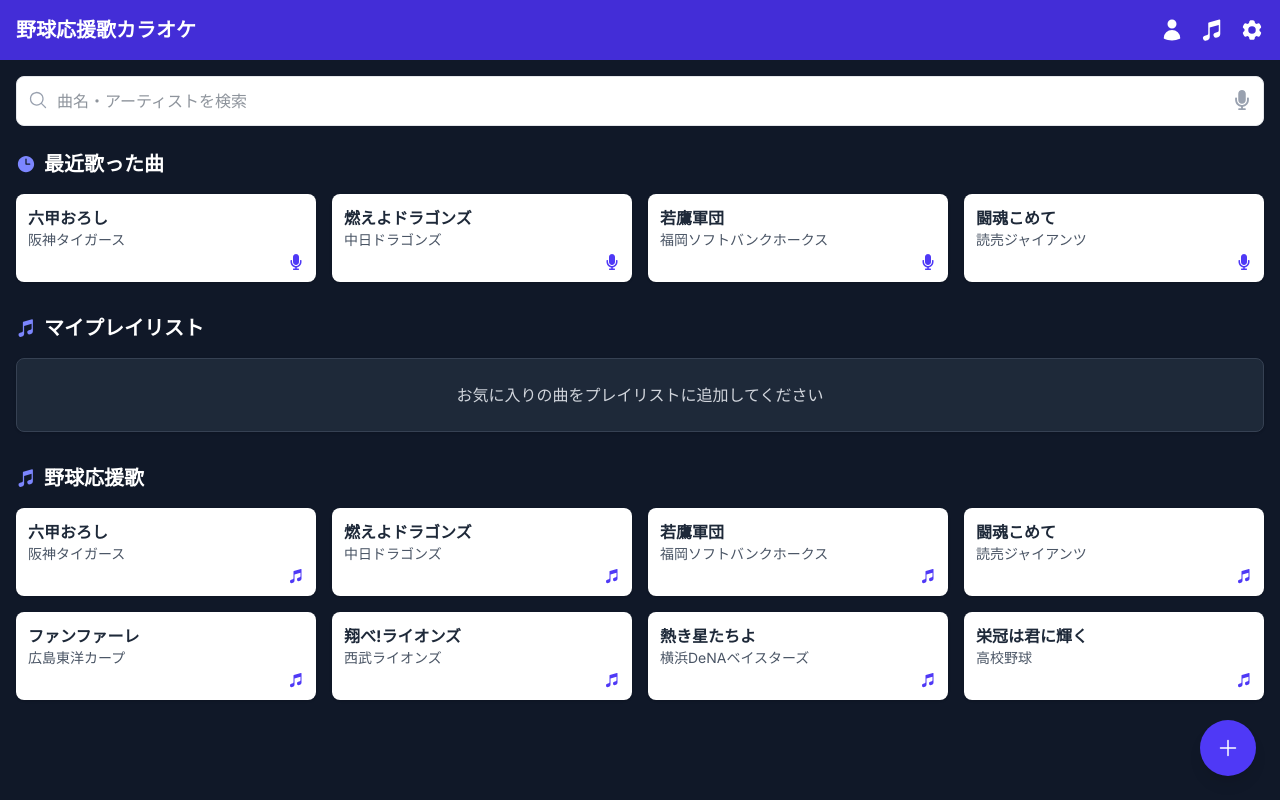
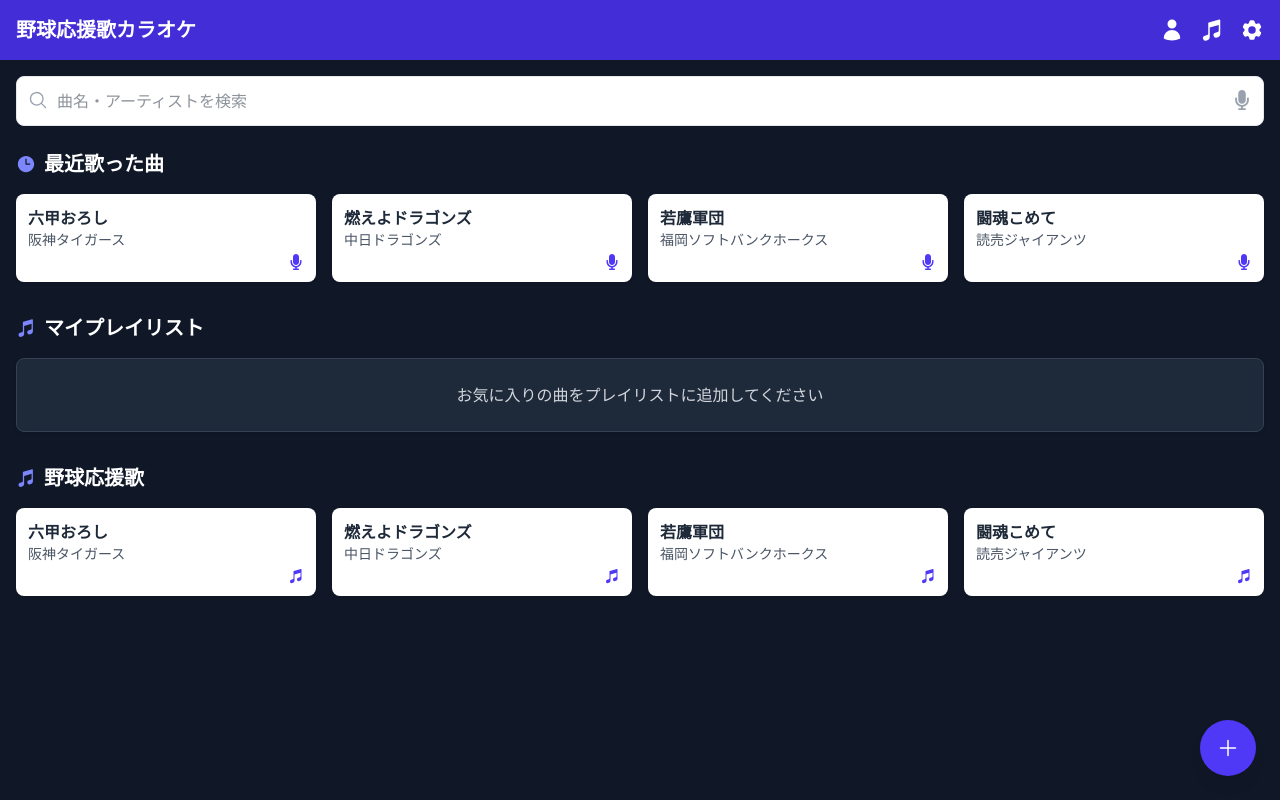
Before and after one commit to k-arikawa0312/BaseballSong-app, a Next.js app: page /top in a window 1280 px wide. Built offline with nearby package versions, Linux system fonts and the light colour scheme.

Commit message:
コンポーネント分割

```diff
--- a/src/app/top/page.tsx
+++ b/src/app/top/page.tsx
@@ -1,10 +1,31 @@
+"use client"
+
+import { useState } from 'react'
 import TopPage from '../../components/topPage'
 
+const dummySongs = [
+  { id: 1, title: "六甲おろし", team: "阪神タイガース" },
+  { id: 2, title: "燃えよドラゴンズ", team: "中日ドラゴンズ" },
+  { id: 3, title: "若鷹軍団", team: "福岡ソフトバンクホークス" },
+  { id: 4, title: "闘魂こめて", team: "読売ジャイアンツ" },
+  { id: 5, title: "ファンファーレ", team: "広島東洋カープ" },
+  { id: 6, title: "翔べ!ライオンズ", team: "埼玉西武ライオンズ" },
+  { id: 7, title: "熱き星たちよ", team: "横浜DeNAベイスターズ" },
+  { id: 8, title: "栄冠は君に輝く", team: "高校野球" },
+]
+
 const top = () => {
+  const [songs, setSongs] = useState(dummySongs)
+
+  const handleAddSong = (newSong: { title: string; team: string; midiFile: File | null }) => {
+    const newId = songs.length + 1
+    setSongs([...songs, { id: newId, title: newSong.title, team: newSong.team }])
+  }
+
   return (
     <div>
-      <TopPage/>
-  </div>
+      <TopPage songs={songs} onAddSong={handleAddSong}/>
+    </div>
   )
 }
 
--- a/src/components/topPage.tsx
+++ b/src/components/topPage.tsx
@@ -1,39 +1,41 @@
-"use client";
+"use client"
 
-import { useState } from "react";
-import Link from "next/link";
-import {
-  HiMagnifyingGlass,
-  HiClock,
-  HiMusicalNote,
-  HiUser,
-  HiCog6Tooth,
-  HiPlus,
-} from "react-icons/hi2";
-import { FaMicrophone } from "react-icons/fa";
+import { useState } from "react"
+import Link from "next/link"
+import { HiMagnifyingGlass, HiClock, HiMusicalNote, HiUser, HiCog6Tooth, HiPlus } from "react-icons/hi2"
+import { FaMicrophone } from "react-icons/fa"
+import AddSongModal from "@/components/addSongModal"
 
-export default function TopPage() {
-  const [searchTerm, setSearchTerm] = useState("");
+interface Song {
+  id: number;
+  title: string;
+  team: string;
+}
 
-  // サンプルデータ - 最近歌った曲
-  const recentSongs = [
-    { id: 1, title: "六甲おろし", team: "阪神タイガース" },
-    { id: 2, title: "燃えよドラゴンズ", team: "中日ドラゴンズ" },
-    { id: 3, title: "若鷹軍団", team: "福岡ソフトバンクホークス" },
-    { id: 4, title: "闘魂こめて", team: "読売ジャイアンツ" },
-  ];
+interface TopPageProps {
+  songs: Song[];
+  onAddSong: (newSong: { title: string; team: string; midiFile: File | null }) => void;
+}
 
-  // サンプルデータ - 野球応援歌
-  const cheeringSongs = [
-    { id: 1, title: "六甲おろし", team: "阪神タイガース" },
-    { id: 2, title: "燃えよドラゴンズ", team: "中日ドラゴンズ" },
-    { id: 3, title: "若鷹軍団", team: "福岡ソフトバンクホークス" },
-    { id: 4, title: "闘魂こめて", team: "読売ジャイアンツ" },
-    { id: 5, title: "ファンファーレ", team: "広島東洋カープ" },
-    { id: 6, title: "翔べ!ライオンズ", team: "西武ライオンズ" },
-    { id: 7, title: "熱き星たちよ", team: "横浜DeNAベイスターズ" },
-    { id: 8, title: "栄冠は君に輝く", team: "高校野球" },
-  ];
+export default function TopPage({ songs, onAddSong }: TopPageProps) {
+  const [searchTerm, setSearchTerm] = useState("")
+  const [isAddModalOpen, setIsAddModalOpen] = useState(false)
+
+  // 最近歌った曲（最初の4曲を表示）
+  const recentSongs = songs.slice(0, 4)
+
+  // 応援歌（最初の4曲を表示）
+  const cheeringSongs = songs.slice(0, 4)
+
+  const handleAddSong = (newSong: { title: string; team: string; midiFile: File | null }) => {
+    onAddSong(newSong)
+
+    console.log("Added new song:", {
+      title: newSong.title,
+      team: newSong.team,
+      midiFile: newSong.midiFile ? newSong.midiFile.name : "No file",
+    })
+  }
 
   return (
     <div className="min-h-screen flex flex-col bg-gray-900">
@@ -100,9 +102,7 @@
             <h2 className="text-xl font-bold text-white">マイプレイリスト</h2>
           </div>
           <div className="bg-gray-800 rounded-lg p-6 text-center shadow-sm border border-gray-700">
-            <p className="text-gray-300">
-              お気に入りの曲をプレイリストに追加してください
-            </p>
+            <p className="text-gray-300">お気に入りの曲をプレイリストに追加してください</p>
           </div>
         </div>
 
@@ -116,7 +116,7 @@
             {cheeringSongs.map((song) => (
               <Link
                 href={`/sing/${song.id}`}
-                key={`cheering-${song.id}`}
+                key={`sing-${song.id}`}
                 className="bg-white rounded-lg overflow-hidden shadow-sm"
               >
                 <div className="p-3">
@@ -134,10 +134,16 @@
 
       {/* 追加ボタン */}
       <div className="fixed bottom-6 right-6">
-        <button className="w-14 h-14 rounded-full bg-indigo-600 text-white flex items-center justify-center shadow-lg">
+        <button
+          onClick={() => setIsAddModalOpen(true)}
+          className="w-14 h-14 rounded-full bg-indigo-600 text-white flex items-center justify-center shadow-lg"
+        >
           <HiPlus className="h-6 w-6" />
         </button>
       </div>
+
+      {/* 曲追加モーダル */}
+      <AddSongModal isOpen={isAddModalOpen} onClose={() => setIsAddModalOpen(false)} onAddSong={handleAddSong} />
     </div>
-  );
+  )
 }
```
